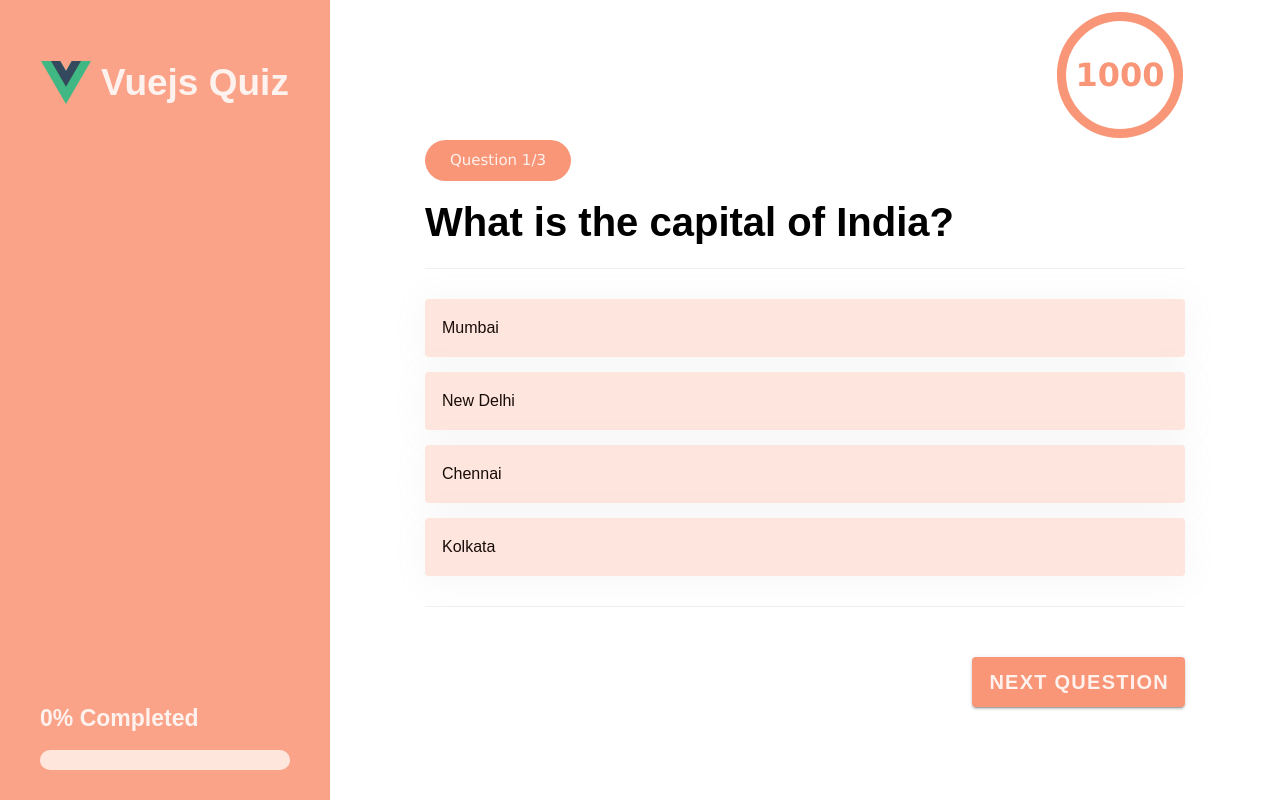
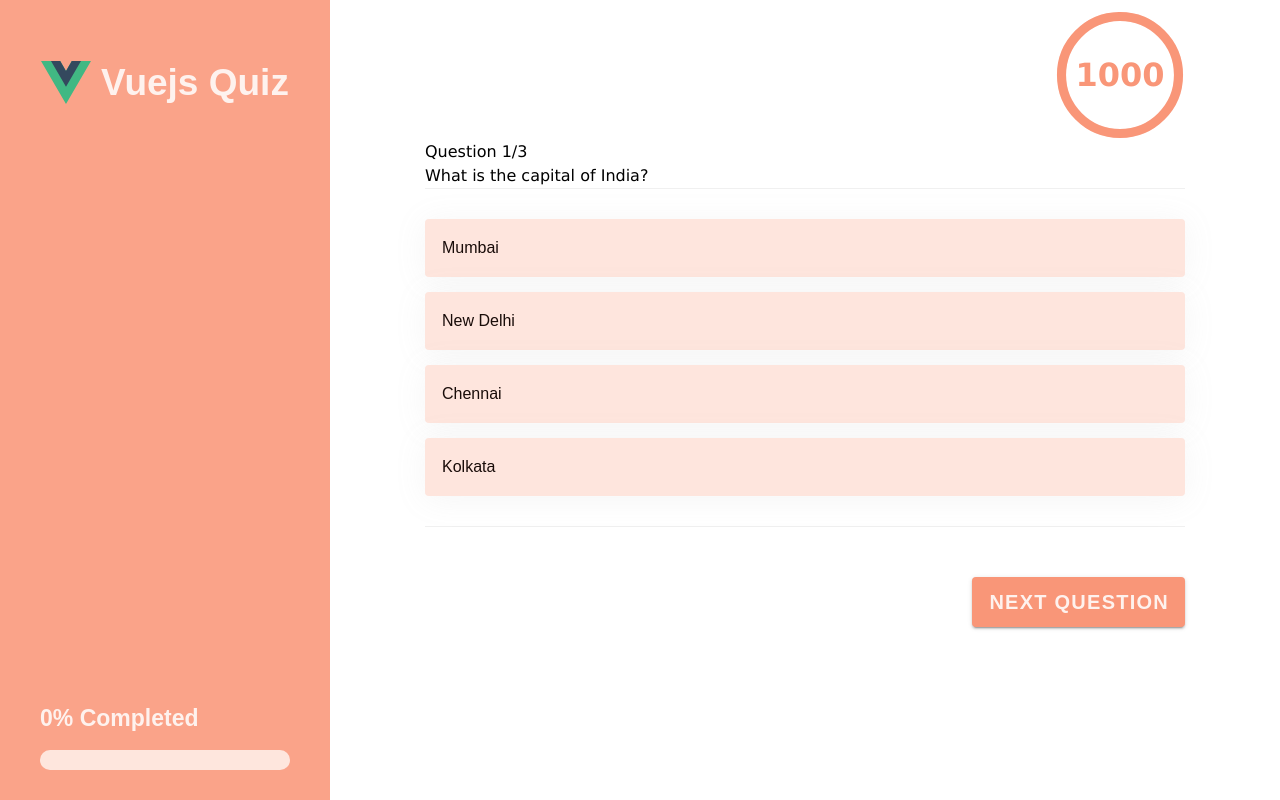
Before and after one commit to Feralwater/Q-for-Quizzes, a Vue app: page / in a window 1280 px wide. Built offline with nearby package versions, Linux system fonts and the light colour scheme.

Commit message:
Add QuizQuestion component and refactor QuizView

```diff
--- /dev/null
+++ b/src/views/QuizView/Components/Question/QuizQuestion.vue
@@ -0,0 +1,102 @@
+<script setup lang="ts">
+import RadioAnswers from '@/views/QuizView/Components/SingleAnswer/SingleAnswer.vue';
+import MultipleAnswers from '@/views/QuizView/Components/MultipleAnswers/MultipleAnswers.vue';
+import { type PropType } from 'vue';
+
+interface Question {
+  id: number;
+  question: string;
+  options: string[];
+  answer: string[];
+  points: number;
+  timeToAnswer: number;
+}
+
+defineProps({
+  currentQuestionNumber: {
+    type: Number,
+    required: true,
+    default: 0,
+  },
+  currentQuestion: {
+    type: Object as PropType<Question>,
+    required: true,
+    default: () => ({}),
+  },
+  totalQuestions: {
+    type: Number,
+    required: true,
+    default: 0,
+  },
+  answerSelected: {
+    type: String,
+    required: true,
+    default: '',
+  },
+  answersSelected: {
+    type: Array as PropType<string[]>,
+    required: true,
+    default: () => [],
+  },
+  updateSelectedAnswer: {
+    type: Function as PropType<(option: string) => void>,
+    required: true,
+    default: () => {},
+  },
+  updateSelectedAnswers: {
+    type: Function as PropType<(option: string) => void>,
+    required: true,
+    default: () => {},
+  },
+});
+
+</script>
+
+<template>
+  <div>
+    <div
+      class="quiz__question-number"
+      role="status"
+      aria-live="polite"
+    >
+      Question {{ currentQuestionNumber }}/{{ totalQuestions }}
+    </div>
+    <div
+      class="quiz__question"
+      role="heading"
+      aria-level="2"
+      aria-live="polite"
+    >
+      {{ currentQuestion.question }}
+    </div>
+
+    <v-divider
+      role="separator"
+      color="grey"
+    />
+
+    <radio-answers
+      v-if="currentQuestion.answer.length === 1"
+      :options="currentQuestion.options"
+      :selected-answer="answerSelected"
+      aria-label="Quiz answers options"
+      @update:selected-answer="updateSelectedAnswer($event)"
+    />
+    <multiple-answers
+      v-else
+      :options="currentQuestion.options"
+      :selected-answers="answersSelected"
+      aria-label="Quiz answers options"
+      @update:selected-answers="updateSelectedAnswers($event)"
+    />
+  </div>
+
+  <v-divider
+    role="separator"
+    color="grey"
+  />
+</template>
+
+<style scoped>
+
+</style>
--- a/src/views/QuizView/QuizView.vue
+++ b/src/views/QuizView/QuizView.vue
@@ -8,8 +8,8 @@ import router from '@/router';
 import { Routers } from '@/router/Routers';
 import SideBar from '@/components/SideBar/SideBar.vue';
 import { useVisibilityChange } from '@/views/QuizView/hooks/useVisibilityChange';
-import RadioAnswers from '@/views/QuizView/Components/SingleAnswer/SingleAnswer.vue';
-import MultipleAnswers from '@/views/QuizView/Components/MultipleAnswers/MultipleAnswers.vue';
+import NewComponent from '@/views/QuizView/NewComponent.vue';
+import QuizQuestion from '@/views/QuizView/Components/Question/QuizQuestion.vue';
 
 const TIME_UP_VALUE = -1;
 
@@ -60,6 +60,17 @@ const calculateScore = () => {
   }
 };
 
+const updateSelectedAnswer = (option: string) => {
+  answerSelected.value = option;
+};
+
+const updateSelectedAnswers = (option: string) => {
+  if (answersSelected.value.includes(option)) {
+    answersSelected.value = answersSelected.value.filter((answer) => answer !== option);
+    return;
+  }
+  answersSelected.value = [...answersSelected.value, option];
+};
 </script>
 
 <template>
@@ -86,47 +97,14 @@ const calculateScore = () => {
         />
       </div>
 
-      <div>
-        <div
-          class="quiz__question-number"
-          role="status"
-          aria-live="polite"
-        >
-          Question {{ currentQuestionNumber }}/{{ basicQuestions.length }}
-        </div>
-        <div
-          class="quiz__question"
-          role="heading"
-          aria-level="2"
-          aria-live="polite"
-        >
-          {{ currentQuestion.question }}
-        </div>
-
-        <v-divider
-          role="separator"
-          color="grey"
-        />
-
-        <radio-answers
-          v-if="currentQuestion.answer.length === 1"
-          :options="currentQuestion.options"
-          :selected-answer="answerSelected"
-          aria-label="Quiz answers options"
-          @update:selected-answer="answerSelected = $event"
-        />
-        <multiple-answers
-          v-else
-          :options="currentQuestion.options"
-          :selected-answers="answersSelected"
-          aria-label="Quiz answers options"
-          @update:selected-answers="answersSelected.push($event)"
-        />
-      </div>
-
-      <v-divider
-        role="separator"
-        color="grey"
+      <quiz-question
+        :current-question-number="currentQuestionNumber"
+        :current-question="currentQuestion"
+        :total-questions="basicQuestions.length"
+        :answer-selected="answerSelected"
+        :answers-selected="answersSelected"
+        :update-selected-answer="updateSelectedAnswer"
+        :update-selected-answers="updateSelectedAnswers"
       />
 
       <v-btn
```
